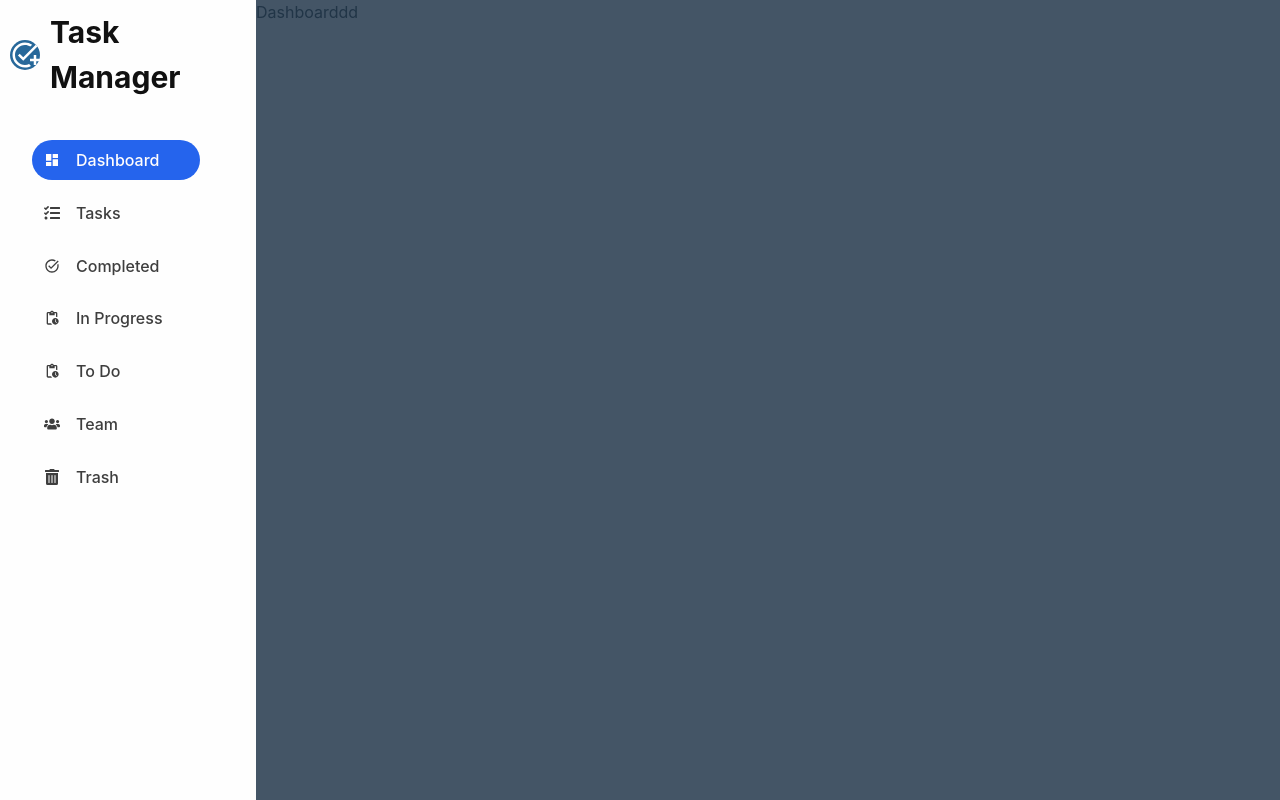
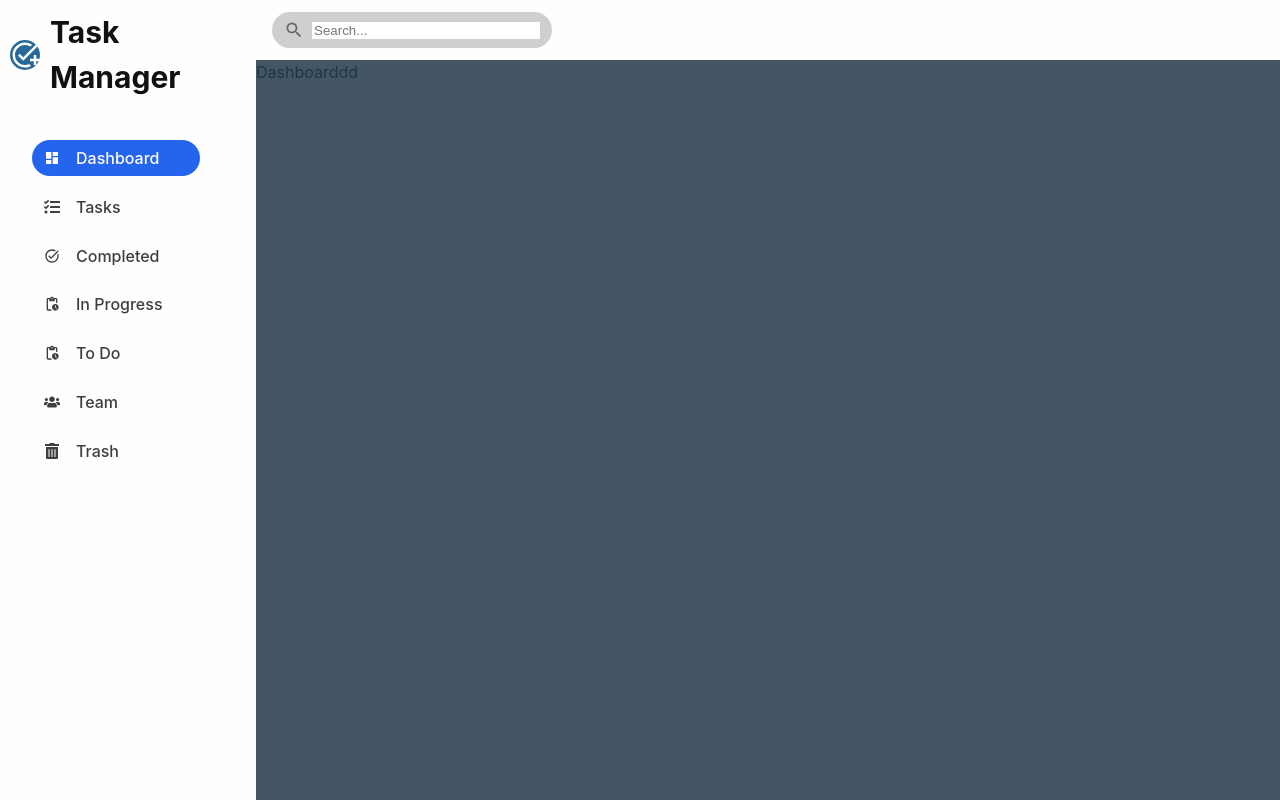
Before and after one commit to ganapatiKabbargi/task-management-app, a React (Vite) app: page /dashboard in a window 1280 px wide. Built offline with nearby package versions, Linux system fonts and the light colour scheme; the HTML template or start-up script is replaced by a standard one.

Commit message:
add navbar and search box

```diff
--- a/src/App.jsx
+++ b/src/App.jsx
@@ -4,6 +4,8 @@ import Register from "./pages/Register";
 import Login from "./pages/Login";
 import Dashboard from "./pages/Dashboard";
 import Sidebar from "./components/Sidebar";
+import Tasks from "./components/Tasks";
+import Navbar from "./components/Navbar";
 
 function Layout() {
   const navigate = useNavigate();
@@ -14,7 +16,7 @@ function Layout() {
         <Sidebar />
       </div>
       <div className={styles.rightContainer}>
-        <nav className={styles.navbar}></nav>
+        <Navbar />
         <div className={styles.outlet}>
           <Outlet />
         </div>
@@ -32,6 +34,7 @@ function App() {
         <Route element={<Layout />}>
           <Route index path="/" element={<Navigate to="/dashboard" />} />
           <Route path="/dashboard" element={<Dashboard />} />
+          <Route path="/tasks" element={<Tasks />} />
         </Route>
         <Route path="/login" element={<Login />} />
         <Route path="/register" element={<Register />} />
--- a/src/App.module.css
+++ b/src/App.module.css
@@ -11,3 +11,7 @@
   top: 0px;
   background-color: #fefefe;
 }
+.rightContainer {
+  flex-grow: 1;
+  overflow-y: auto;
+}
--- /dev/null
+++ b/src/components/Navbar.jsx
@@ -0,0 +1,22 @@
+import React from "react";
+import styles from "./Navbar.module.css";
+import { MdOutlineSearch } from "react-icons/md";
+function Navbar() {
+  return (
+    <nav className={styles.navbar}>
+      <div className={styles.inputContainer}>
+        <button className={styles.hamberger}>0</button>
+        <div className={styles.searchContainer}>
+          <MdOutlineSearch className={styles.searchIcon} />
+          <input
+            type="text"
+            className={styles.searchbox}
+            placeholder="Search..."
+          />
+        </div>
+      </div>
+    </nav>
+  );
+}
+
+export default Navbar;
--- /dev/null
+++ b/src/components/Navbar.module.css
@@ -0,0 +1,53 @@
+.navbar {
+  width: 100%;
+  background-color: #fefefe;
+  display: flex;
+  justify-content: space-between;
+  align-items: center;
+  padding: 12px 16px;
+  position: sticky;
+  top: 0px;
+  z-index: 5;
+}
+
+.inputContainer {
+  display: flex;
+  gap: 16px;
+}
+
+.hamberger {
+  font-size: 24px;
+  line-height: 32px;
+  color: #656565;
+
+  /* media query */
+  display: none;
+}
+.searchContainer {
+  width: 256px;
+  display: flex;
+  align-items: center;
+  padding: 8px 12px;
+  gap: 8px;
+  border-radius: 9999px;
+  background-color: #cecfd1;
+}
+.searchbox {
+  flex-grow: 1;
+  background-color: #fff;
+  color: #4f4e4e;
+  border: none;
+}
+
+.searchIcon {
+  font-size: 20px;
+  line-height: 28px;
+  color: #656565;
+  font-weight: 500;
+}
+.searchbox:focus {
+  outline: none;
+}
+
+@media screen and (max-width: 576px) {
+}
--- a/src/components/Sidebar.module.css
+++ b/src/components/Sidebar.module.css
@@ -37,7 +37,7 @@
   width: 75%;
   display: flex;
   gap: 1rem;
-  padding: 8px 12px;
+  padding: 6px 12px;
   border-radius: 9999px;
   align-items: center;
   color: rgb(62, 62, 62);
--- /dev/null
+++ b/src/components/Tasks.jsx
@@ -0,0 +1,7 @@
+import React from "react";
+
+function Tasks() {
+  return <div>Tasks</div>;
+}
+
+export default Tasks;
--- a/src/pages/Login.module.css
+++ b/src/pages/Login.module.css
@@ -4,6 +4,9 @@
   align-items: center;
   width: 100vw;
   height: 600px;
+  text-align: center;
+  flex-grow: 1;
+  gap: 50px 0px;
 }
 
 .title {
@@ -11,8 +14,8 @@
   flex-direction: column;
   justify-content: center;
   align-items: center;
-  width: 500px;
-  height: 300px;
+  /* width: 500px;
+  height: 300px; */
 }
 .subTitle {
   border: 1px solid #222;
@@ -157,12 +160,5 @@ form .createAccount:hover {
     flex-direction: column;
     justify-content: space-between;
     align-items: center;
-    width: 300px;
-    padding: 30px 0px;
-  }
-  .title {
-    width: 300px;
-    height: 450px;
-    margin-bottom: 60px;
   }
 }
--- a/src/pages/Register.module.css
+++ b/src/pages/Register.module.css
@@ -4,6 +4,9 @@
   align-items: center;
   width: 100vw;
   height: 600px;
+  flex-grow: 1;
+  text-align: center;
+  gap: 50px 0px;
 }
 
 .title {
@@ -11,8 +14,8 @@
   flex-direction: column;
   justify-content: center;
   align-items: center;
-  width: 500px;
-  height: 300px;
+  /* width: 500px; */
+  /* height: 300px; */
 }
 .subTitle {
   border: 1px solid #222;
@@ -36,7 +39,7 @@ form {
   flex-direction: column;
   background: #fff;
   padding: 1.5rem 1rem;
-  width: 300px;
+  /* width: 300px; */
   border-radius: 0.5rem;
   box-shadow: 0 2px 4px rgb(0 0 0 / 40%), 0 8px 16px rgb(0 0 0 / 40%);
 }
@@ -149,18 +152,21 @@ form .signIn:hover {
   }
 }
 
-@media only screen and (min-width: 320px) and (max-width: 480px) {
+@media only screen and (max-width: 576px) {
   .container {
     display: flex;
     flex-direction: column;
     justify-content: space-between;
     align-items: center;
-    width: 300px;
-    padding: 30px 0px;
-  }
-  .title {
-    width: 300px;
-    height: 450px;
-    margin-bottom: 60px;
+    flex-grow: 1;
   }
 }
+@media only screen and (min-width: 577px) and (max-width: 768px) {
+  .container {
+    display: flex;
+    flex-direction: column;
+    justify-content: space-between;
+    align-items: center;
+    flex-grow: 1;
+  }
+}
```
